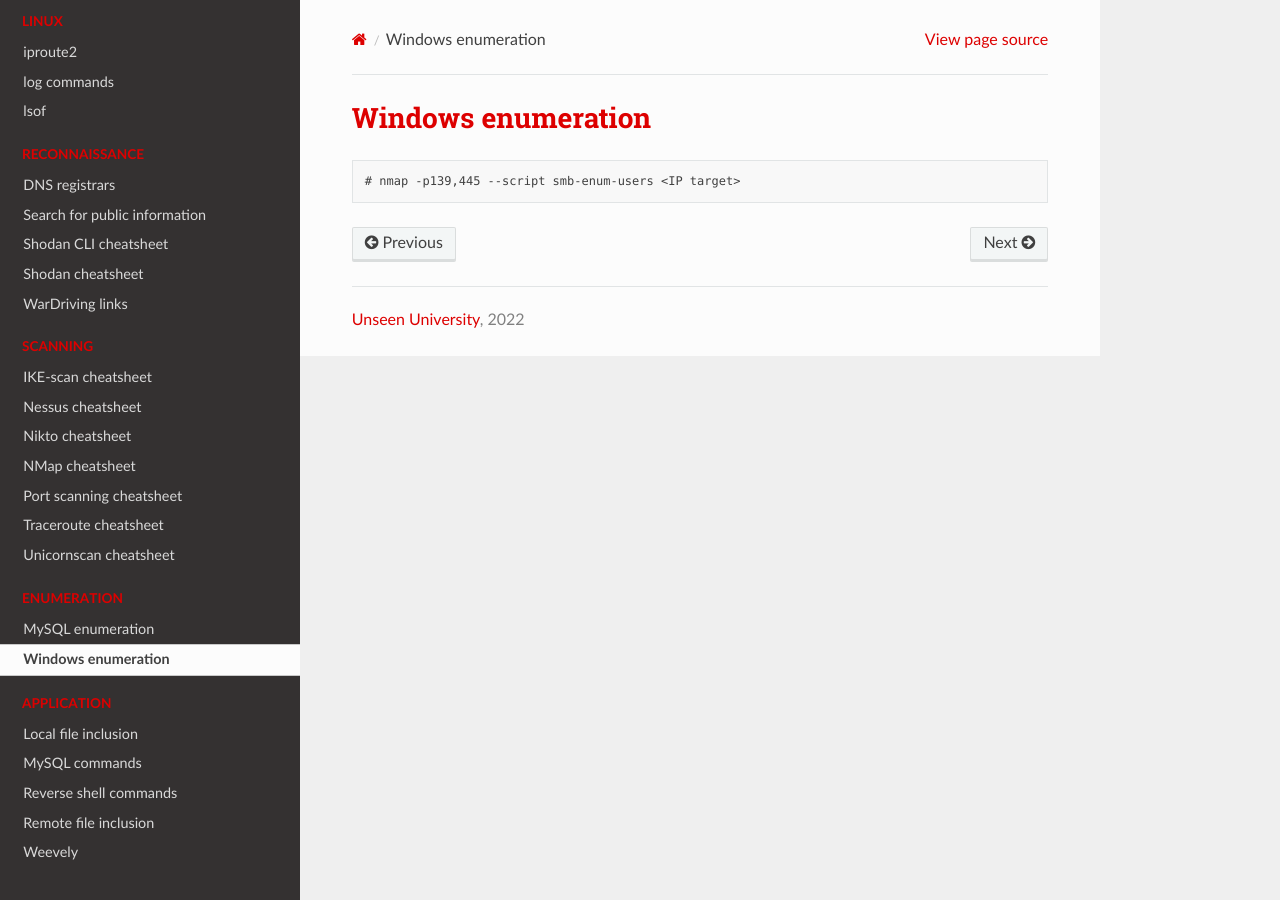
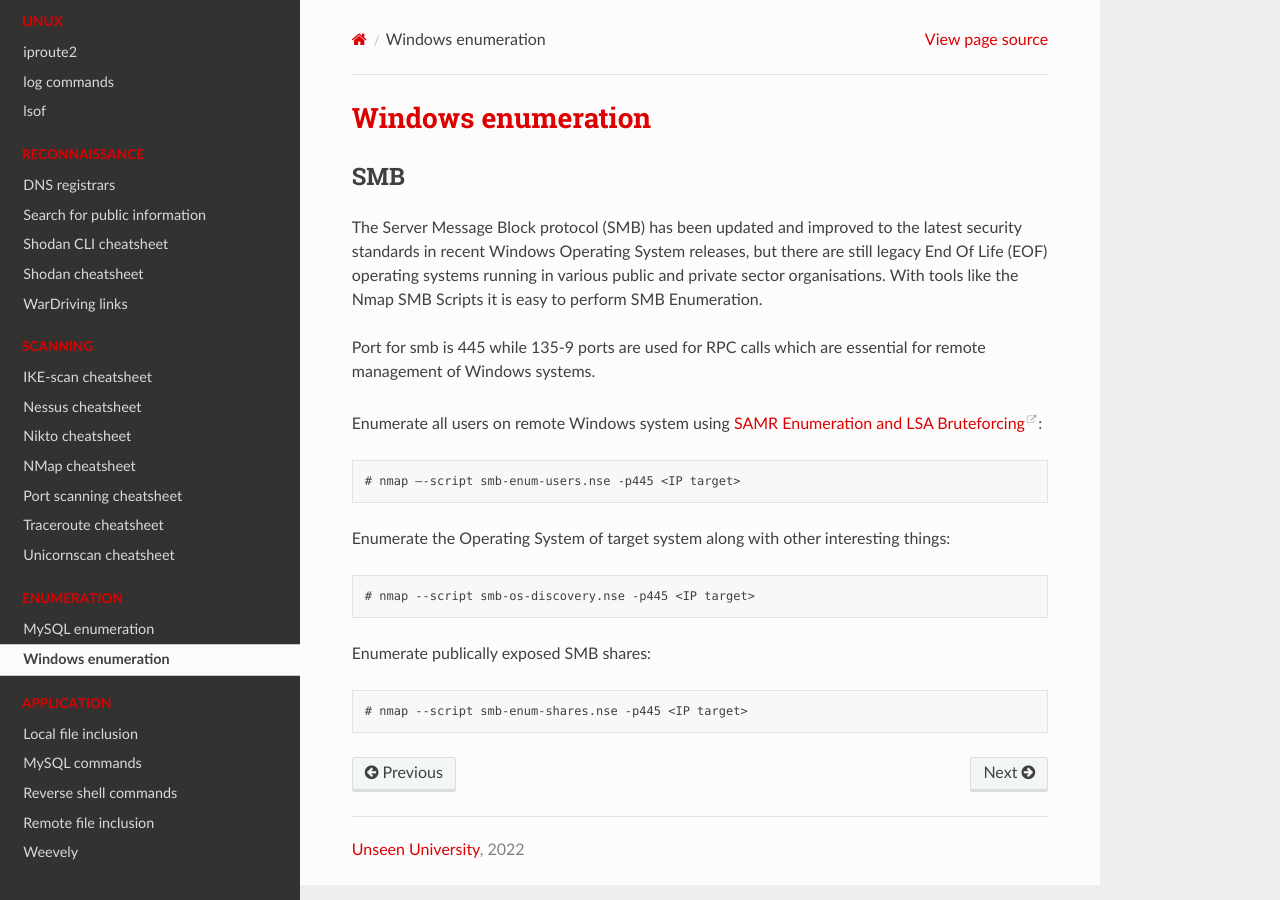
Before and after one commit to tymyrddin/cheatsheets, a Sphinx documentation site: the page built from source/docs/enumeration/windows.md, in a window 1280 px wide. Built offline with Sphinx 7.4.7 and the Read the Docs theme 2.0.0, drawn with Linux system fonts in a browser that asks for light colours.

Commit message:
Enumeration

````diff
--- a/source/docs/enumeration/windows.md
+++ b/source/docs/enumeration/windows.md
@@ -1,5 +1,27 @@
 # Windows enumeration
 
+## SMB
+
+The Server Message Block protocol (SMB) has been updated and improved to the latest security standards in recent
+Windows Operating System releases, but there are still legacy End Of Life (EOF) operating systems running in various
+public and private sector organisations. With tools like the Nmap SMB Scripts it is easy to perform SMB Enumeration.
+
+Port for smb is 445 while 135-9 ports are used for RPC calls which are essential for remote management of Windows systems.
+
+Enumerate all users on remote Windows system using [SAMR Enumeration and LSA Bruteforcing](https://nmap.org/nsedoc/scripts/smb-enum-users.html):
+
 ```text
-# nmap -p139,445 --script smb-enum-users <IP target>
+# nmap –-script smb-enum-users.nse -p445 <IP target>
 ```
+
+Enumerate the Operating System of target system along with other interesting things:
+
+```text
+# nmap --script smb-os-discovery.nse -p445 <IP target>
+```
+
+Enumerate publically exposed SMB shares:
+
+```text
+# nmap --script smb-enum-shares.nse -p445 <IP target>
+```
````
